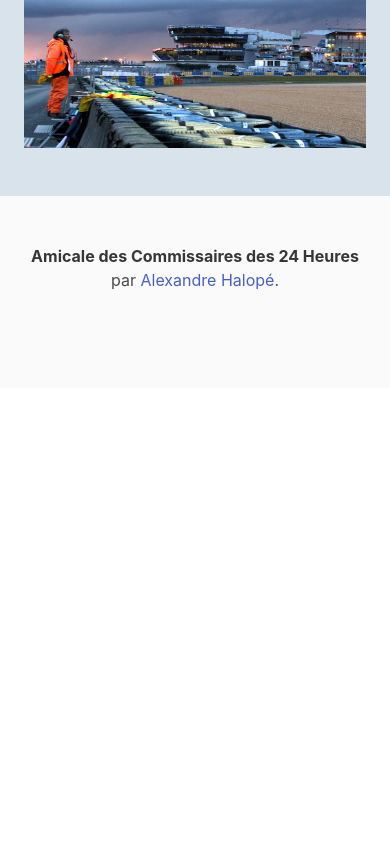
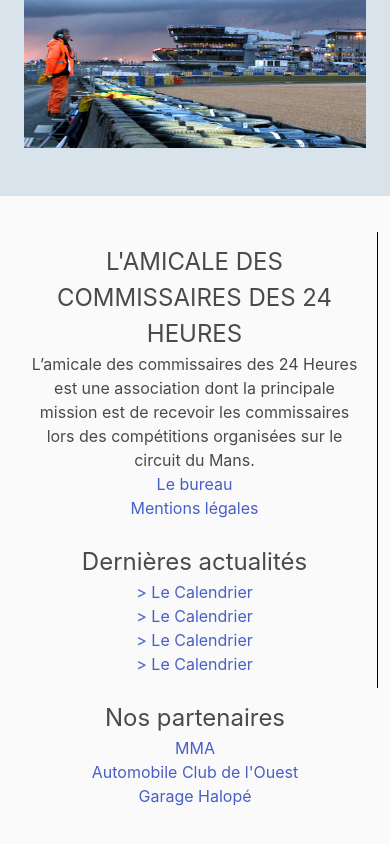
Before and after one commit to Elegye/amicale24h-theme, a website: page index.html in a window 390 px wide. Shown: the part 4615-5459 px from the top of the page. Before the commit the page ends 5003 px from the top, so only its background shows below. Drawn offline with nearby package versions, Linux system fonts and the light colour scheme.

Commit message:
:sparkles: Add footer

```diff
--- a/app.js
+++ b/app.js
@@ -22,13 +22,4 @@ document.addEventListener('DOMContentLoaded', () => {
       });
     }
 
-    document.addEventListener("scroll", () => {
-        if(window.scrollY > 50){
-            document.getElementById("navbar").classList.add("is-scrolled");
-        }
-        else{
-            document.getElementById("navbar").classList.remove("is-scrolled");
-        }
-    });
-
   });
--- a/index.html
+++ b/index.html
@@ -225,10 +225,38 @@
     </section>
 
     <footer class="footer">
-        <div class="content has-text-centered">
+        <!-- <div class="content has-text-centered">
             <p>
                 <strong>Amicale des Commissaires des 24 Heures</strong> par <a href="https://www.linkedin.com/in/alexandre-halope/">Alexandre Halopé</a>.
             </p>
+        </div> -->
+        <div class="columns has-text-centered">
+            <div class="column">
+                <h4 class="is-size-4 is-uppercase">L'amicale des Commissaires des 24 Heures</h4>
+                <p>L’amicale des commissaires des 24 Heures est une association dont la principale mission est de recevoir les commissaires lors des compétitions organisées sur le circuit du Mans.</p>
+
+                <div class="is-flex is-flex-direction-column">
+                    <a href="#">Le bureau</a>
+                    <a href="#">Mentions légales</a>
+                </div>
+            </div>
+            <div class="column">
+                <h4 class="is-size-4">Dernières actualités</h4>
+                <div class="last__articles is-flex is-flex-direction-column">
+                    <a href="#">Le Calendrier</a>
+                    <a href="#">Le Calendrier</a>
+                    <a href="#">Le Calendrier</a>
+                    <a href="#">Le Calendrier</a>
+                </div>
+            </div>
+            <div class="column">
+                <h4 class="is-size-4">Nos partenaires</h4>
+                <div class="partners is-flex is-flex-direction-column">
+                    <a href="#">MMA</a>
+                    <a href="#">Automobile Club de l'Ouest</a>
+                    <a href="#">Garage Halopé</a>
+                </div>
+            </div>
         </div>
     </footer>
 
--- a/style.scss
+++ b/style.scss
@@ -32,6 +32,7 @@ nav #navbar{
         .navbar-item{
             color: white;
             font-size: 24px;
+            line-height: 29px;
 
             @include touch{
                 color: $black;
@@ -88,3 +89,23 @@ nav #navbar{
         background-color: transparent !important;
     }
 }
+
+footer{
+
+    .columns{
+        .column{
+            border-right: 1px solid black;
+
+            &:last-child{
+                border: none;
+            }
+        }
+    }
+
+    .last__articles{
+        a::before{
+            content: "> ";
+        }
+    }
+
+}
```
Also changed, not shown: style.css, 1 other file.
